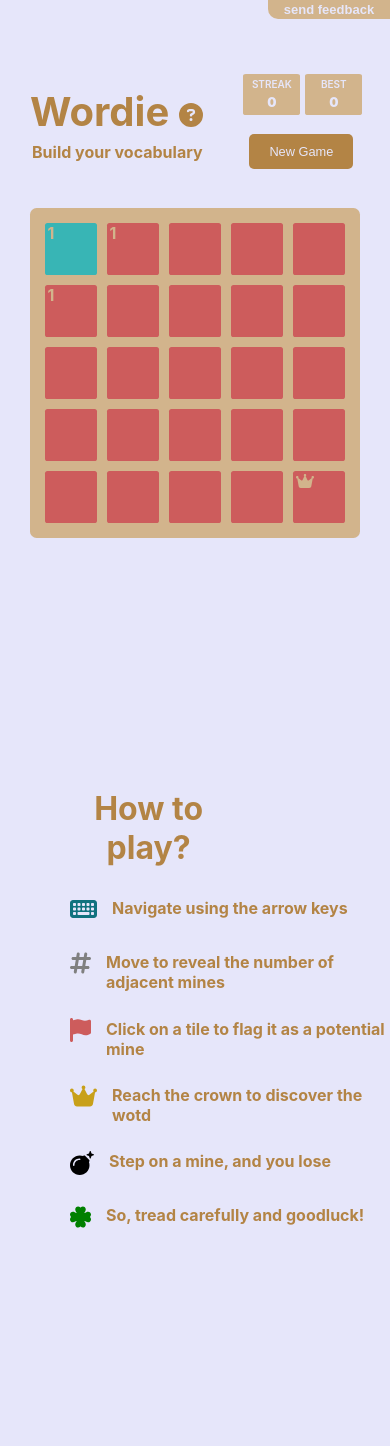
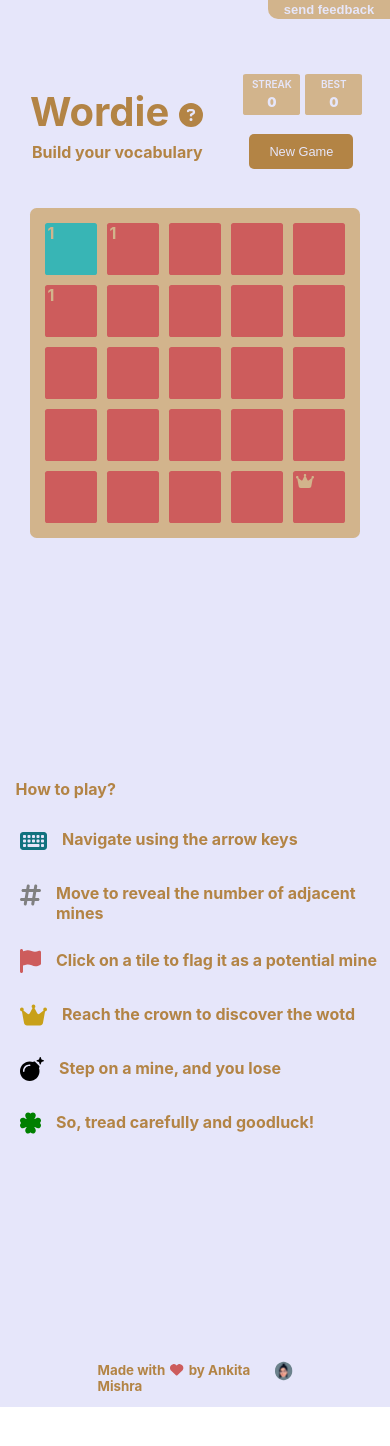
Before and after one commit to ankitamishra1998/Wordie, a React (Create React App) app: page / in a window 390 px wide. Shown: the top 1446 px of the page. After the commit the page ends 1407 px from the top, so only its background shows below. Built offline with nearby package versions, Linux system fonts and the light colour scheme.

Commit message:
fixed responsiveness

```diff
--- a/src/App.css
+++ b/src/App.css
@@ -34,13 +34,13 @@
   font-weight: bold;
   color: #B38445;
   margin-bottom: 20px;
-  text-align: center;
+  margin-left: 4%;
 }
 
 .gameInstructions {
   margin-top: 200px;
   margin-bottom: 200px;
-  margin-left: 50px;
+  margin-left: 0%;
 }
 
 .author {
@@ -91,6 +91,14 @@
     margin-top: 1px;
   }
 
+  .instructions-title {
+    font-size: 1em;
+    font-weight: bold;
+    color: #B38445;
+    margin-bottom: 20px;
+    margin-left: 4%;
+  }
+
   .madeBy {
     margin-right: 5px;
     font-weight: bold;
```
